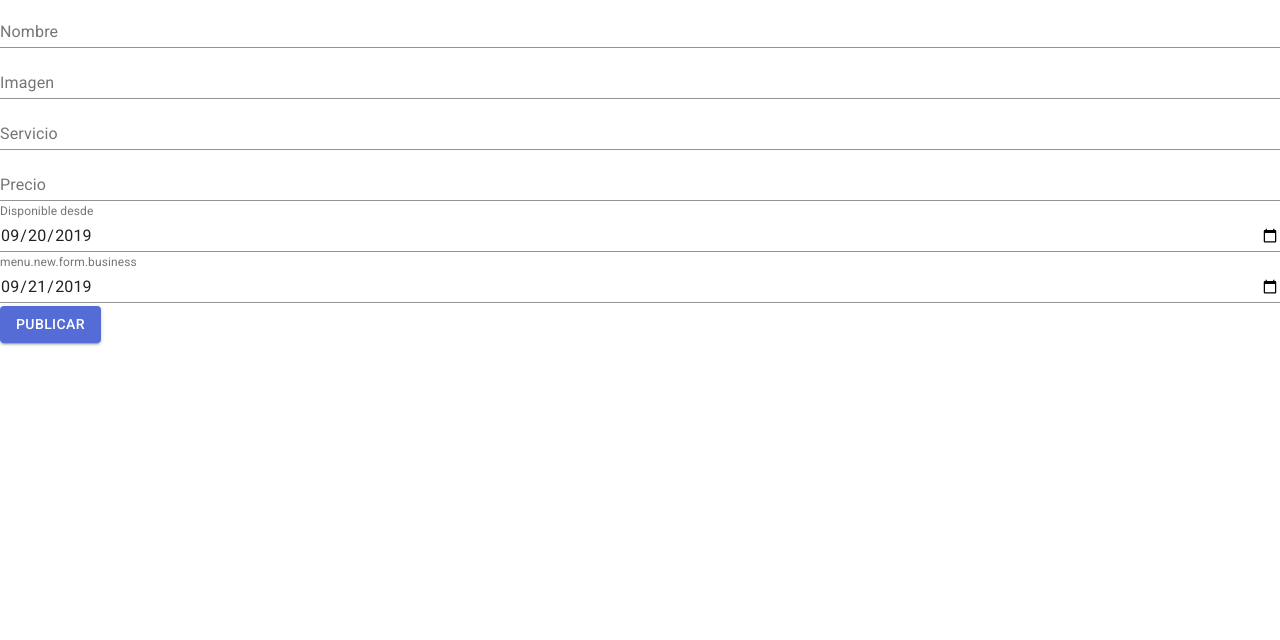
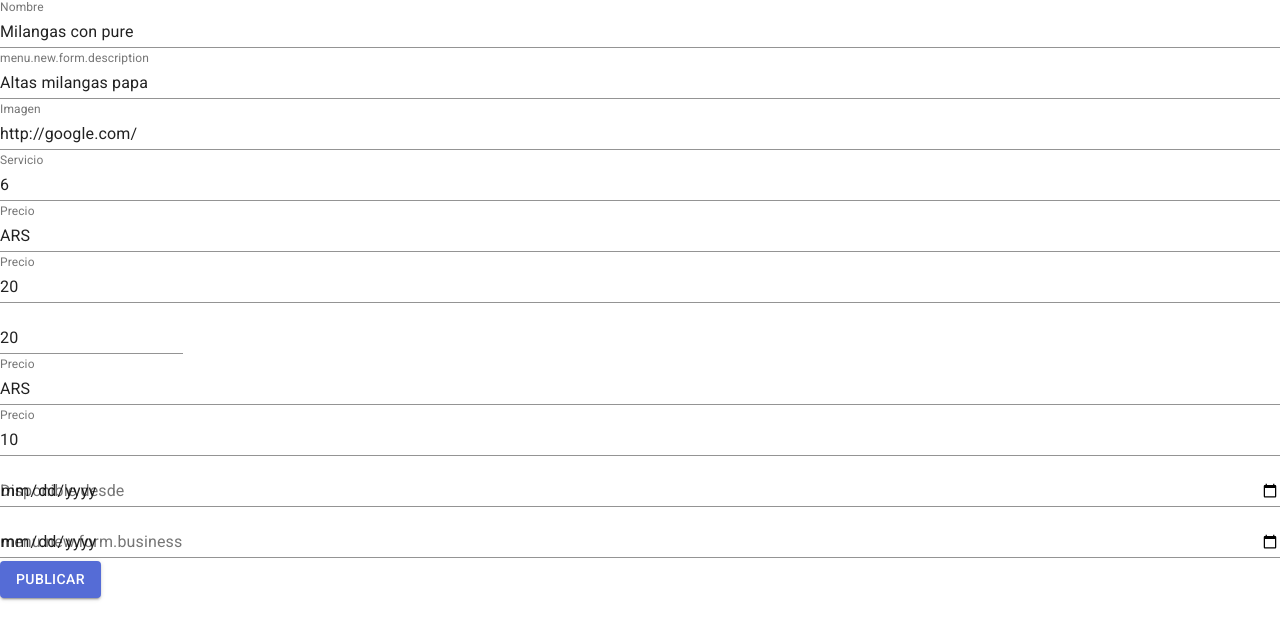
Before and after one commit to Grupo-C2A-022019/Grupo-C2A-022019-Front-End, a Next.js app: page /menus/new in a window 1280 px wide. Shown: the top 640 px of the page. Built offline with nearby package versions, Linux system fonts and the light colour scheme; what axios-cache-adapter would draw is missing.

Commit message:
Added fields to new menu form

```diff
--- /dev/null
+++ b/components/form/field/MonetaryAmountField.jsx
@@ -0,0 +1,15 @@
+import React from "react";
+
+import TextField from "./TextField";
+import { Field } from "formik";
+
+function MonetaryAmountField({ form, field: { name }, ...props }) {
+  return (
+    <>
+      <Field {...props} name={`${name}.currency`} component={TextField} />
+      <Field {...props} component={TextField} name={`${name}.amount`} />
+    </>
+  );
+}
+
+export default MonetaryAmountField;
--- a/pages/menus/new.jsx
+++ b/pages/menus/new.jsx
@@ -7,12 +7,32 @@ import TextField from "components/form/field/TextField";
 import SubmitButton from "components/form/SubmitButton";
 
 import useApi from "hooks/useApi";
+import MonetaryAmountField from "components/form/field/MonetaryAmountField";
+
+// {
+//   name: "Milangas con pure",
+//   description: "Altas milangas papa",
+//   businessId: 6,
+//   categoryIds: [],
+//   startingDate: "2019-10-10",
+//   expirationDate: "2019-10-20",
+//   listPrice: {
+//     amount: 10,
+//     currency: "ARS"
+//   },
+//   bulkSize: 2,
+//   discountedPrice: {
+//     amount: 7,
+//     currency: "ARS"
+//   }
+// }
 
 export default function NewMenu() {
   const api = useApi();
 
   const handleSubmit = useCallback(
     menu => {
+      debugger;
       api.createMenu(menu);
     },
     [api]
@@ -21,27 +41,57 @@ export default function NewMenu() {
   return <NewMenuForm onSubmit={handleSubmit} />;
 }
 
+function format(d) {
+  return d.getFullYear() + "-" + (d.getMonth() + 1) + "-" + d.getDate();
+}
+
 function NewMenuForm(props) {
+  const now = new Date();
+  const startingDate = format(now);
+  const expirationDate = format(new Date(now.getTime() + 24 * 60 * 60 * 1000));
+
   return (
     <Formik
       validationSchema={Yup.object({
         name: Yup.string().required(),
+        description: Yup.string().required(),
         img: Yup.string().required(),
-        buiness: Yup.number().required(),
-        price: Yup.number().required(),
-        validity: Yup.object({
-          startingDate: Yup.date().required(),
-          expirationDate: Yup.date().required()
+        businessId: Yup.number()
+          .positive()
+          .required(),
+        categoryIds: Yup.array(Yup.number()),
+        startingDate: Yup.date().required(),
+        expirationDate: Yup.date().required(),
+        listPrice: Yup.object({
+          amount: Yup.number()
+            .positive()
+            .required(),
+          currency: Yup.string().required()
+        }).required(),
+        bulkSize: Yup.number().positive(),
+        discountedPrice: Yup.object({
+          amount: Yup.number()
+            .positive()
+            .required(),
+          currency: Yup.string().required()
         })
       })}
       initialValues={{
-        name: "",
-        img: "",
-        buiness: "",
-        price: "",
-        validity: {
-          startingDate: "2019-09-20",
-          expirationDate: "2019-09-21"
+        name: "Milangas con pure",
+        description: "Altas milangas papa",
+        img: "http://google.com/",
+        businessId: 6,
+        categoryIds: [],
+        startingDate,
+        expirationDate,
+        listPrice: {
+          amount: 20,
+          currency: "ARS"
+        },
+        bulkSize: 20,
+        discountedPrice: {
+          amount: 10,
+          currency: "ARS"
         }
       }}
       {...props}
@@ -56,6 +106,12 @@ function NewMenuForm(props) {
         <Field
           fullWidth
           component={TextField}
+          label={<I18n id="menu.new.form.description" />}
+          name="description"
+        />
+        <Field
+          fullWidth
+          component={TextField}
           label={<I18n id="menu.new.form.img" />}
           name="img"
         />
@@ -63,28 +119,34 @@ function NewMenuForm(props) {
           fullWidth
           component={TextField}
           label={<I18n id="menu.new.form.buiness" />}
-          name="buiness"
+          name="businessId"
           type="number"
         />
         <Field
           fullWidth
-          component={TextField}
+          component={MonetaryAmountField}
           label={<I18n id="menu.new.form.price" />}
-          name="price"
-          type="number"
+          name="listPrice"
+        />
+        <Field name="bulkSize" type="number" component={TextField} />
+        <Field
+          fullWidth
+          component={MonetaryAmountField}
+          label={<I18n id="menu.new.form.price" />}
+          name="discountedPrice"
         />
         <Field
           fullWidth
           component={TextField}
           label={<I18n id="menu.new.form.validity.startingDate" />}
-          name="validity.startingDate"
+          name="startingDate"
           type="date"
         />
         <Field
           fullWidth
           component={TextField}
           label={<I18n id="menu.new.form.business" />}
-          name="validity.expirationDate"
+          name="expirationDate"
           type="date"
         />
         <SubmitButton variant="contained" color="primary" type="submit">
```
